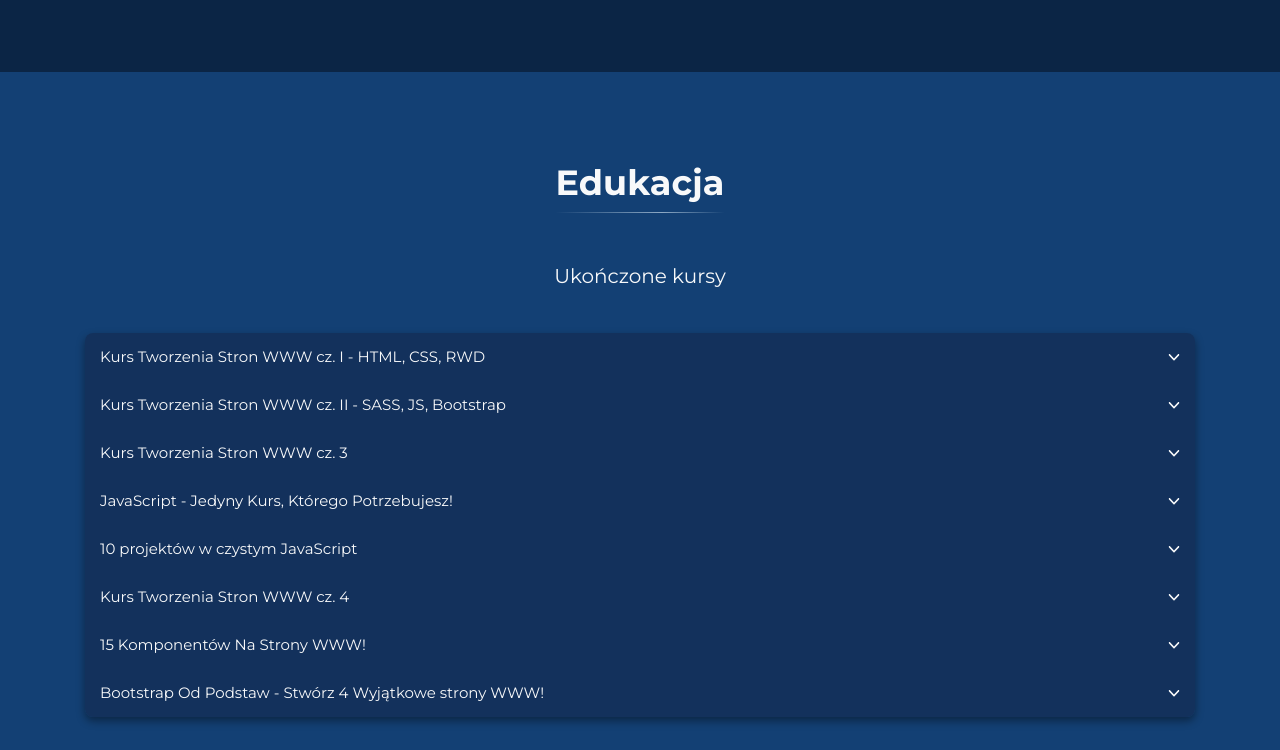
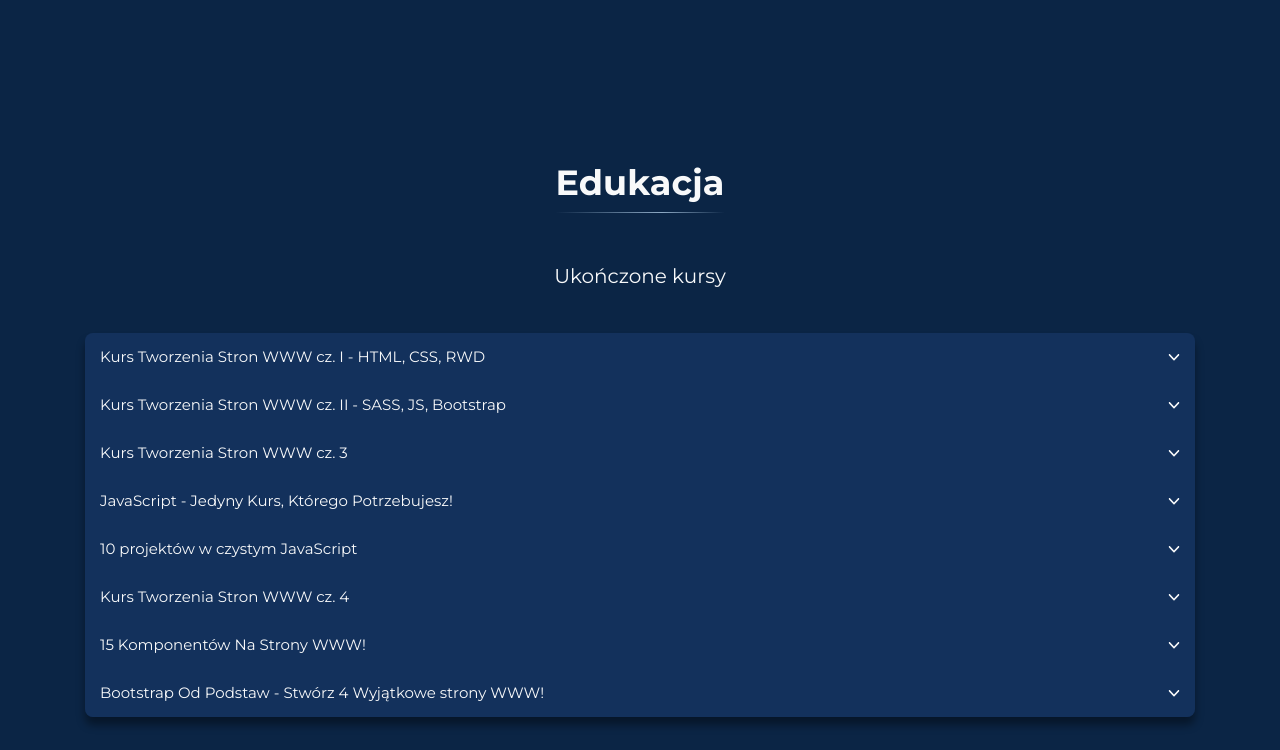
Before and after one commit to SD91PL/info, a website: page index.html in a window 1280 px wide. Shown: the part 1870-2620 px from the top of the page. Drawn offline with nearby package versions, Linux system fonts and the light colour scheme; files whose address does not match are found by name.

Commit message:
stack-edu section background-color changed

```diff
--- a/index.html
+++ b/index.html
@@ -251,7 +251,7 @@
 	</div>
 </section>
 
-			<section id="stack-edu" class="text-light text-center bg-2 pb-5">
+			<section id="stack-edu" class="text-light text-center bg-3 pb-5">
 	<div class="container pt-5 pb-4 mb-5">
 		<h1 class="section-header mt-sm-5 d-flex justify-content-center align-items-center p-5 fw-bold display-4 mb-5">
 			Edukacja
--- a/src/sass/style.scss
+++ b/src/sass/style.scss
@@ -221,7 +221,8 @@
 
 .accordion {
 	border-radius: 8px;
-	box-shadow: 0px 4px 8px rgba(0, 0, 0, 0.4);
+	// box-shadow: 0px 4px 8px rgba(0, 0, 0, 0.4);
+	box-shadow: 0px 8px 8px rgba(0, 0, 0, 0.4);
 	overflow: hidden;
 }
 .accordion-item {
```
Also changed, not shown: dist/css/style.min.css, dist/img/avatar-bg-tablets.png (added), src/img/avatar-bg-tablets.png (added), 1 other file.
